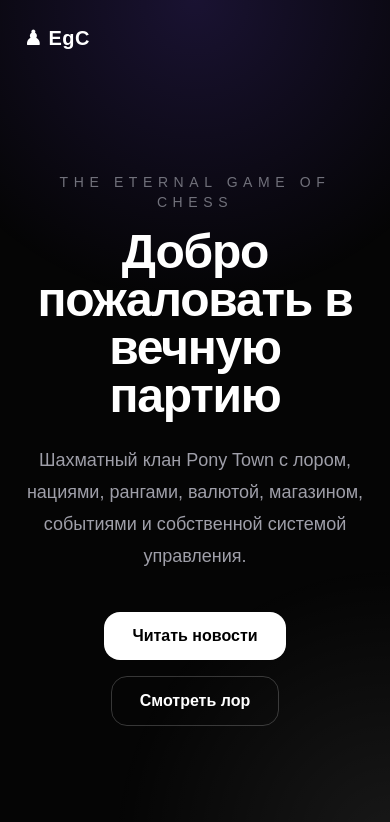
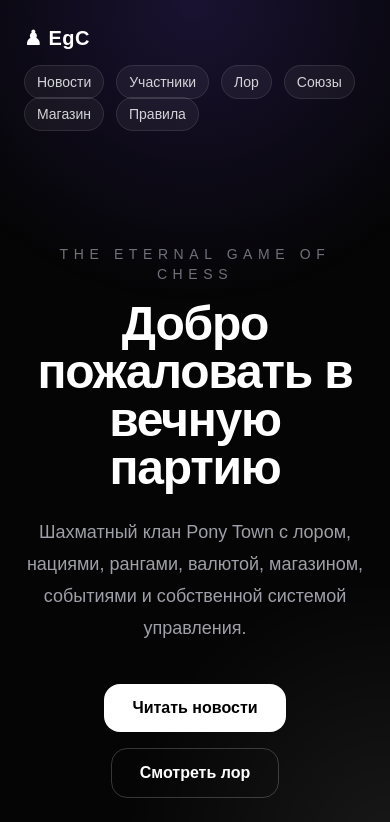
Before and after one commit to ZUMAXI/egc-site, a Next.js app: page / in a window 390 px wide. Shown: the top 822 px of the page. Built offline with nearby package versions, Linux system fonts and the light colour scheme.

Commit message:
Show mobile navigation

```diff
--- a/src/app/page.tsx
+++ b/src/app/page.tsx
@@ -37,17 +37,20 @@ export default function Home() {
     <main className="min-h-screen overflow-hidden bg-[#050505] text-white">
       <div className="pointer-events-none fixed inset-0 bg-[radial-gradient(circle_at_top,rgba(120,80,255,0.18),transparent_35%),radial-gradient(circle_at_bottom_right,rgba(255,255,255,0.08),transparent_30%)]" />
 
-      <header className="relative z-10 mx-auto flex max-w-6xl items-center justify-between px-6 py-6">
+      <header className="relative z-10 mx-auto flex max-w-6xl flex-col gap-5 px-6 py-6 md:flex-row md:items-center md:justify-between">
     <FadeIn>
       <Link href="/" className="text-xl font-bold tracking-wide">
        ♟ EgC
      </Link>
    </FadeIn>
 
-        <nav className="hidden gap-5 text-sm text-zinc-300 md:flex">
+   <nav className="flex flex-wrap gap-3 text-sm text-zinc-300 md:gap-5">
      {nav.map((item, index) => (
        <FadeIn key={item.href} delay={0.1 + index * 0.05}>
-              <Link href={item.href} className="transition hover:text-white">
+         <Link
+           href={item.href}
+           className="rounded-full border border-white/10 bg-white/5 px-3 py-2 transition hover:bg-white/10 hover:text-white md:border-0 md:bg-transparent md:px-0 md:py-0"
+         >
             {item.label}
          </Link>
         </FadeIn>
```
Lines whose indentation alone changed are shown as unchanged.
